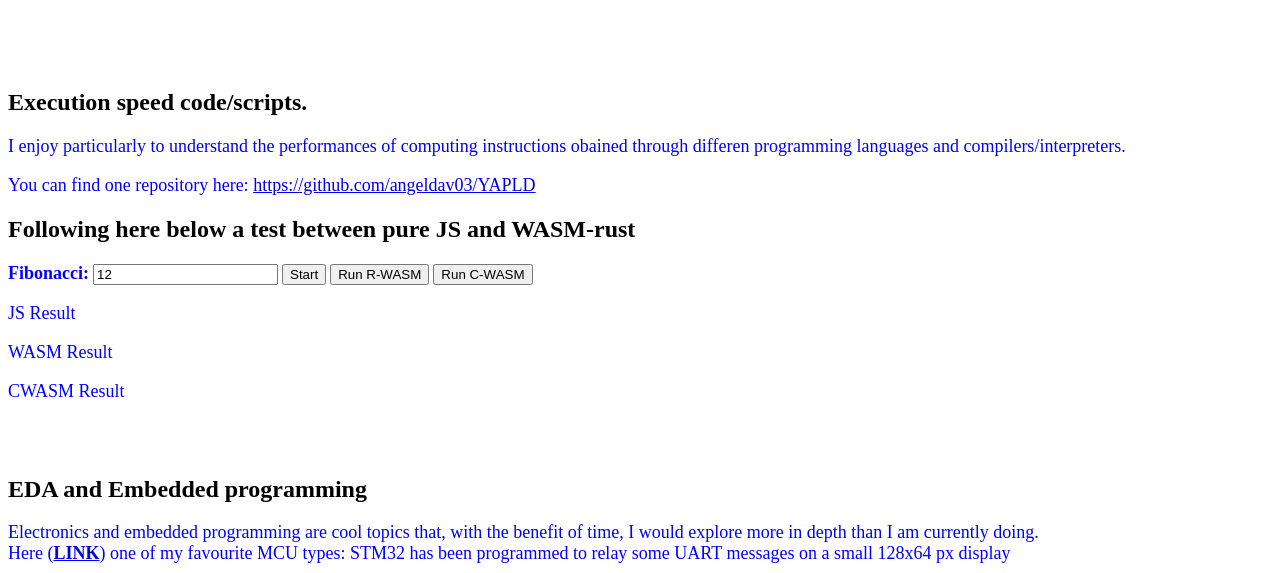
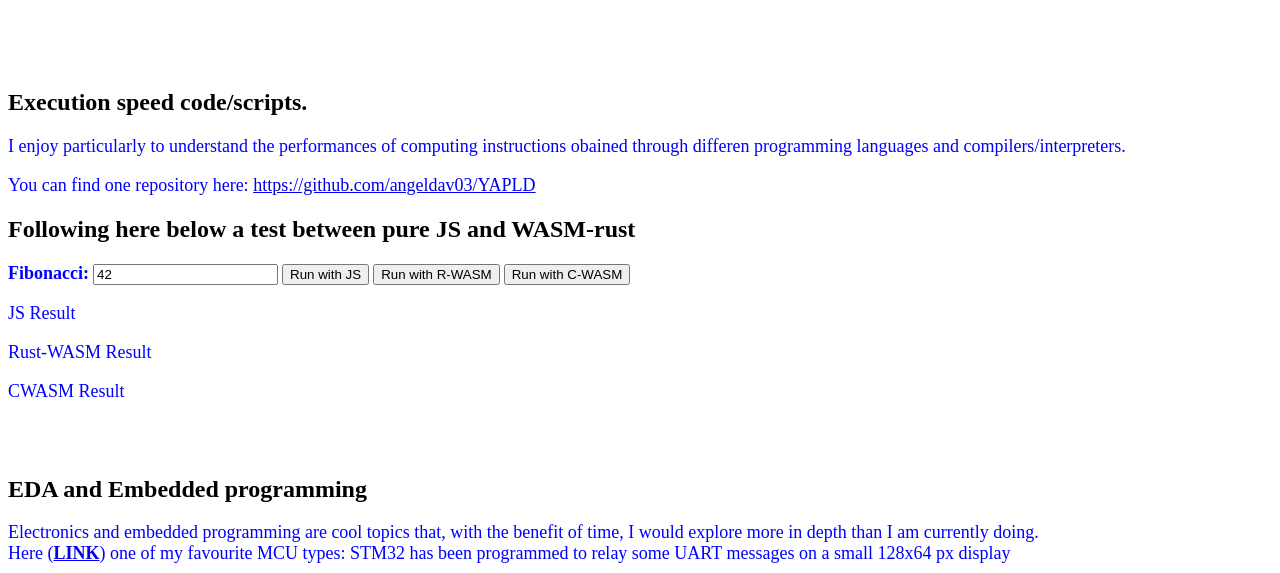
Before and after one commit to angeldav03/web, a plain HTML site: page index.html in a window 1280 px wide. Shown: the part 524-1097 px from the top of the page. Drawn offline with Linux system fonts and the light colour scheme.

Commit message:
Changing buttons name in index

```diff
--- a/index.html
+++ b/index.html
@@ -91,12 +91,12 @@
     <p>You can find one repository here: <a href="https://github.com/angeldav03/YAPLD">https://github.com/angeldav03/YAPLD</a></p>
     <h2 id="other">Following here below a test between pure JS and WASM-rust</h2>
     <label for="fibonacci">Fibonacci:</label>
-    <input type="number" id="fibonacci" value="12">
-    <button onclick="bench();">Start</button>
-    <button id="wasm_init">Run R-WASM</button>
-    <button id="cwasm_init" onclick="benchc();">Run C-WASM</button>
+    <input type="number" id="fibonacci" value="42">
+    <button onclick="bench();">Run with JS</button>
+    <button id="wasm_init">Run with R-WASM</button>
+    <button id="cwasm_init" onclick="benchc();">Run with C-WASM</button>
     <p id="js_res">JS Result</p>
-    <p id="wasm_res">WASM Result</p>
+    <p id="wasm_res">Rust-WASM Result</p>
     <p id="cwasm_res">CWASM Result</p>
     <br>
     <br>
```
